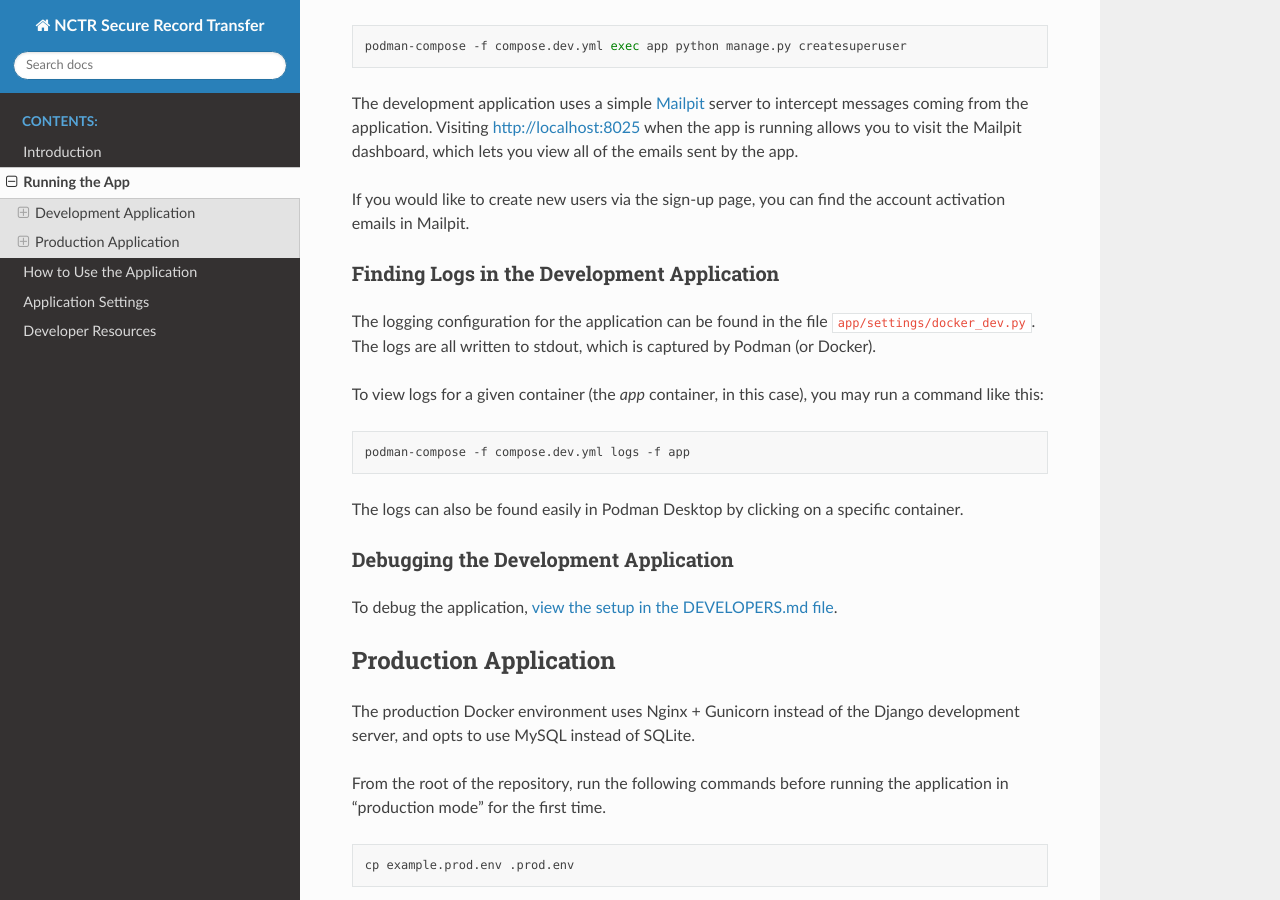
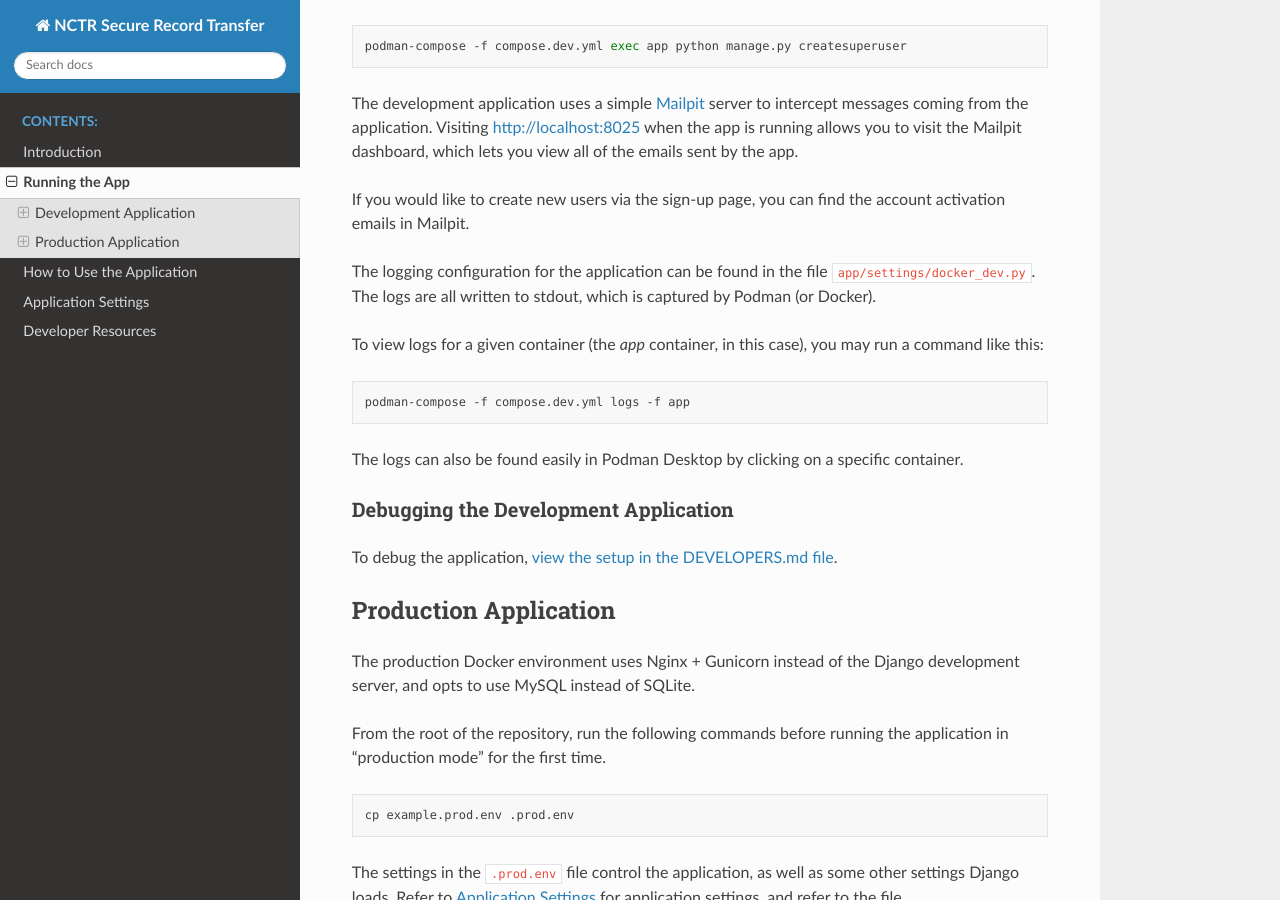
Before and after one commit to NationalCentreTruthReconciliation/Secure-Record-Transfer, a Sphinx documentation site: the page built from docs/running/index.rst, in a window 1280 px wide and 900 px high, scrolled down 949 px. Built offline with Sphinx 7.4.7 and the Read the Docs theme 3.1.0, drawn with Linux system fonts in a browser that asks for light colours.

Commit message:
Remove section heading

```diff
--- a/docs/running/index.rst
+++ b/docs/running/index.rst
@@ -54,13 +54,8 @@ the app.
 If you would like to create new users via the sign-up page, you can find the account activation
 emails in Mailpit.
 
-
-Finding Logs in the Development Application
-^^^^^^^^^^^^^^^^^^^^^^^^^^^^^^^^^^^^^^^^^^^
-
-The logging configuration for the application can be found in the file
-:code:`app/settings/docker_dev.py`. The logs are all written to stdout, which is
-captured by Podman (or Docker).
+The logging configuration for the application can be found in the file :code:`app/settings/docker_dev.py`.
+The logs are all written to stdout, which is captured by Podman (or Docker).
 
 To view logs for a given container (the *app* container, in this case), you may run a command like
 this:
```
